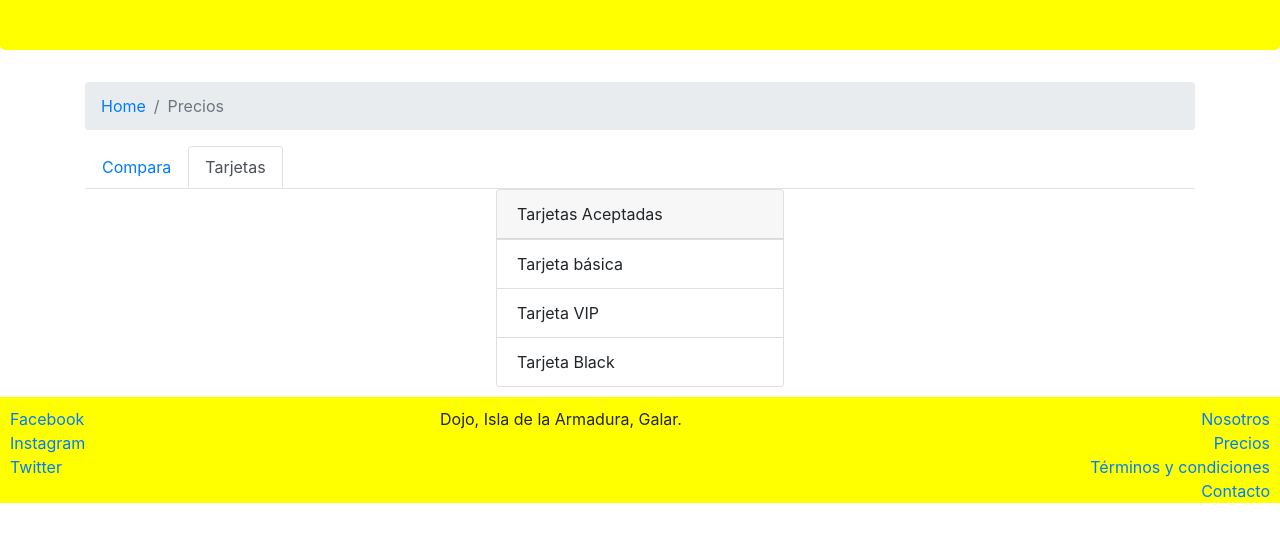
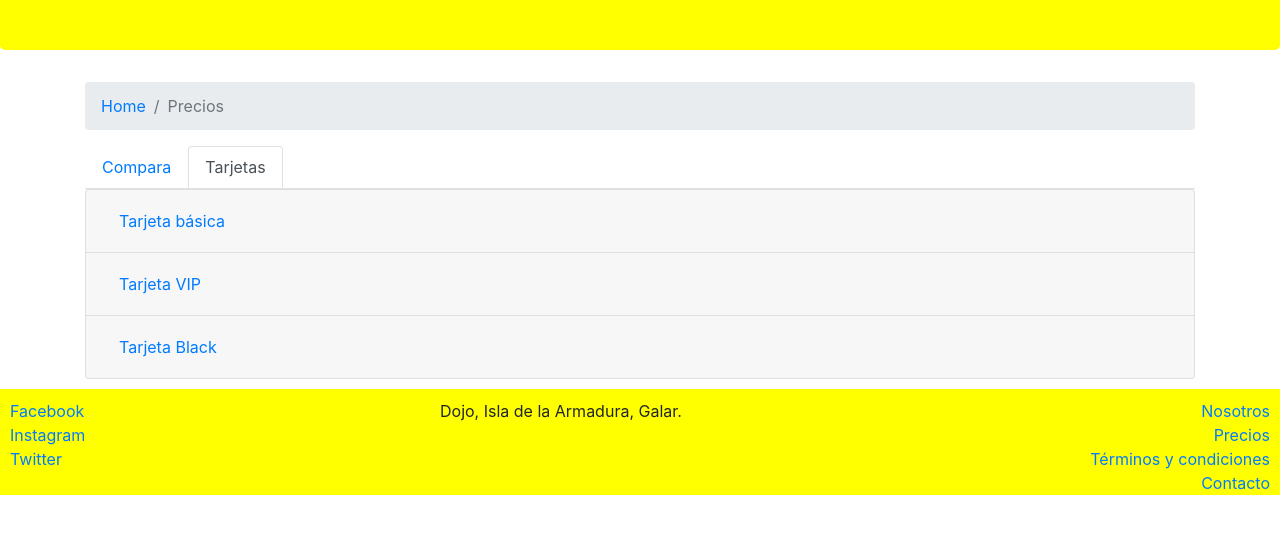
Before and after one commit to matiasdaza/Bootstrap4-UA-Coursera, a website: page precios.html in a window 1280 px wide. Both pictures are taken after a click on the tab "Tarjetas". Shown: the part 203-744 px from the top of the page. Drawn offline with nearby package versions, Linux system fonts and the light colour scheme; a web font is replaced by a local one.

Commit message:
Add: Accordion en tarjetas

```diff
--- a/precios.html
+++ b/precios.html
@@ -114,32 +114,62 @@
 					</table>
 				</div>
 			</div>
+			<div class="tab-pane fade" id="tarjetas" roles="tabpanel" aria-labelladby="tarjetas-tab">
+				<div class="accordion" id="accordionTarjetas">
+					<div class="card">
+						<div class="card-header" id="headingOne">
+							<h5 class="mb-0">
+								<button class="btn btn-link" type="button" data-toggle="collapse" data-target="#collapseBasica" aria-expanded="true" aria-controls="collapseBasica">
+									Tarjeta básica
+								</button>
+							</h5>
+						</div>
 
-			<div class="tab-pane fade show" id="tarjetas" roles="tabpanel" aria-labelladby="tarjetas-tab">
-				<div class="d-flex justify-content-center">
-				<div class="card" style="width: 18rem">
-						<div class="card-header thead-dark">
-								Tarjetas Aceptadas
+						<div id="collapseBasica" class="collapse" aria-labelledby="headingOne" data-parent="#accordionTarjetas">
+							<div class="card-body">
+								Puedes pagar en 3 cuotas sin interés.
+							</div>
 						</div>
-						<ul class="list-group list-group-flush">
-								<li class="list-group-item">Tarjeta básica</li>
-								<li class="list-group-item">Tarjeta VIP</li>
-								<li class="list-group-item">Tarjeta Black</li>
-						</ul>
+					</div>
+
+					<div class="card">
+						<div class="card-header" id="headingTwo">
+							<h5 class="mb-0">
+								<button class="btn btn-link" type="button" data-toggle="collapse" data-target="#collapseVIP" aria-expanded="true" aria-controls="collapseVIP">
+									Tarjeta VIP
+								</button>
+							</h5>
+						</div>
+
+						<div id="collapseVIP" class="collapse" aria-labelledby="headingTwo" data-parent="#accordionTarjetas">
+							<div class="card-body">
+								Puedes pagar en 6 cuotas sin interés.
+								Al llegar, recibirás una canaste con obsequios para disfrutar con tu familia.
+							</div>
+						</div>
+					</div>
+
+					<div class="card">
+						<div class="card-header" id="headingThree">
+							<h5 class="mb-0">
+								<button class="btn btn-link" type="button" data-toggle="collapse" data-target="#collapseBlack" aria-expanded="true" aria-controls="collapseBlack">
+									Tarjeta Black
+								</button>
+							</h5>
+						</div>
+
+						<div id="collapseBlack" class="collapse" aria-labelledby="headingThree" data-parent="#accordionTarjetas">
+							<div class="card-body">
+								Puedes pagar en 12 cuotas sin interés.
+								Al llegar, recibirás una canaste con obsequios para disfrutar con tu familia.
+							</div>
+						</div>
+					</div>
 				</div>
-		</div>
 			</div>
 		</div>
+	</div>
 
-
-
-
-
-
-
-
-
-	</div>
 	<footer>
 		<div class="row">
 			<div class="col-sm-4 d-flex flex-column">
@@ -164,8 +194,8 @@
 
   <!-- Optional JavaScript -->
   <!-- jQuery first, then Popper.js, then Bootstrap JS -->
-  <script src="node_modules/jquery/dist/jquery.min.js"></script>
-  <script src="node_modules/popper.js/popper-utils.min.js"></script>
-  <script src="node_modules/bootstrap/dist/js/bootstrap.bundle.min.js"></script>
+	  <script src="node_modules/jquery/dist/jquery.min.js"></script>
+	  <script src="node_modules/popper.js/popper-utils.min.js"></script>
+	  <script src="node_modules/bootstrap/dist/js/bootstrap.bundle.min.js"></script>
   </body>
 </html>
```
